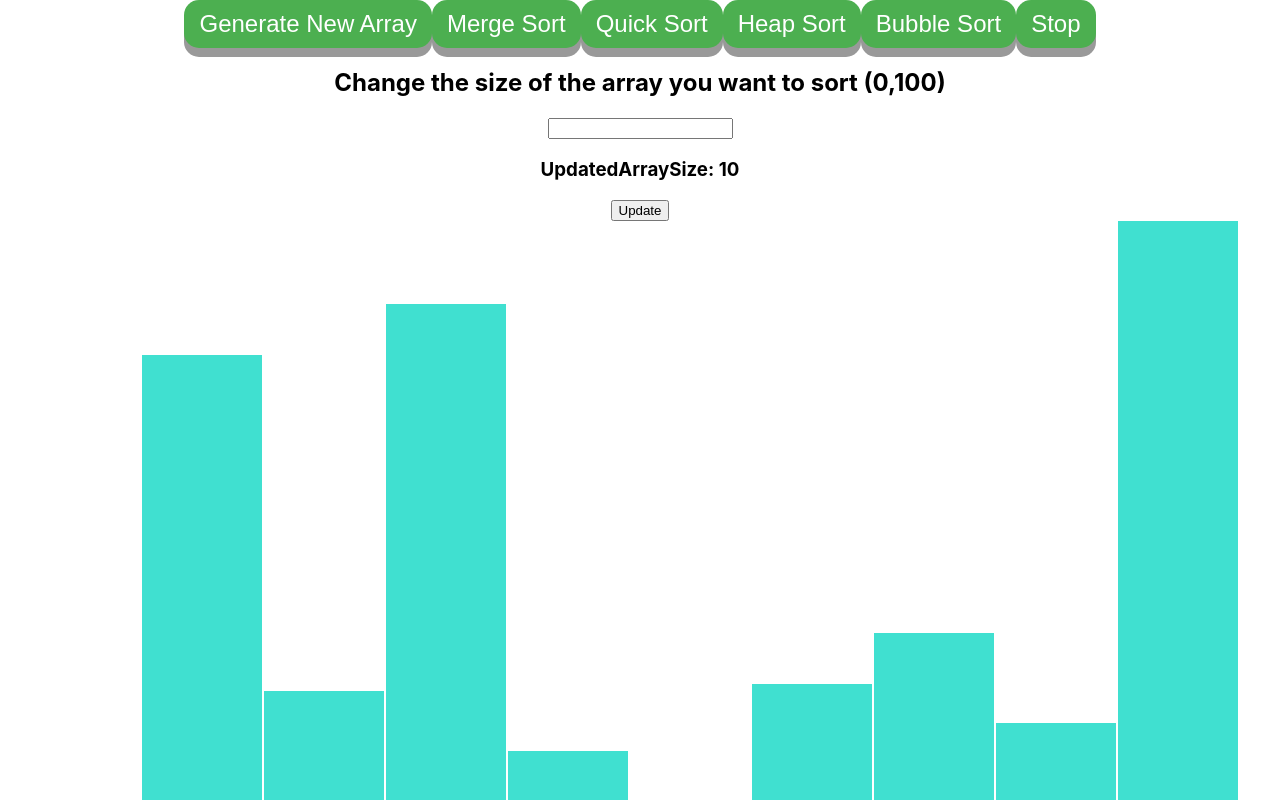
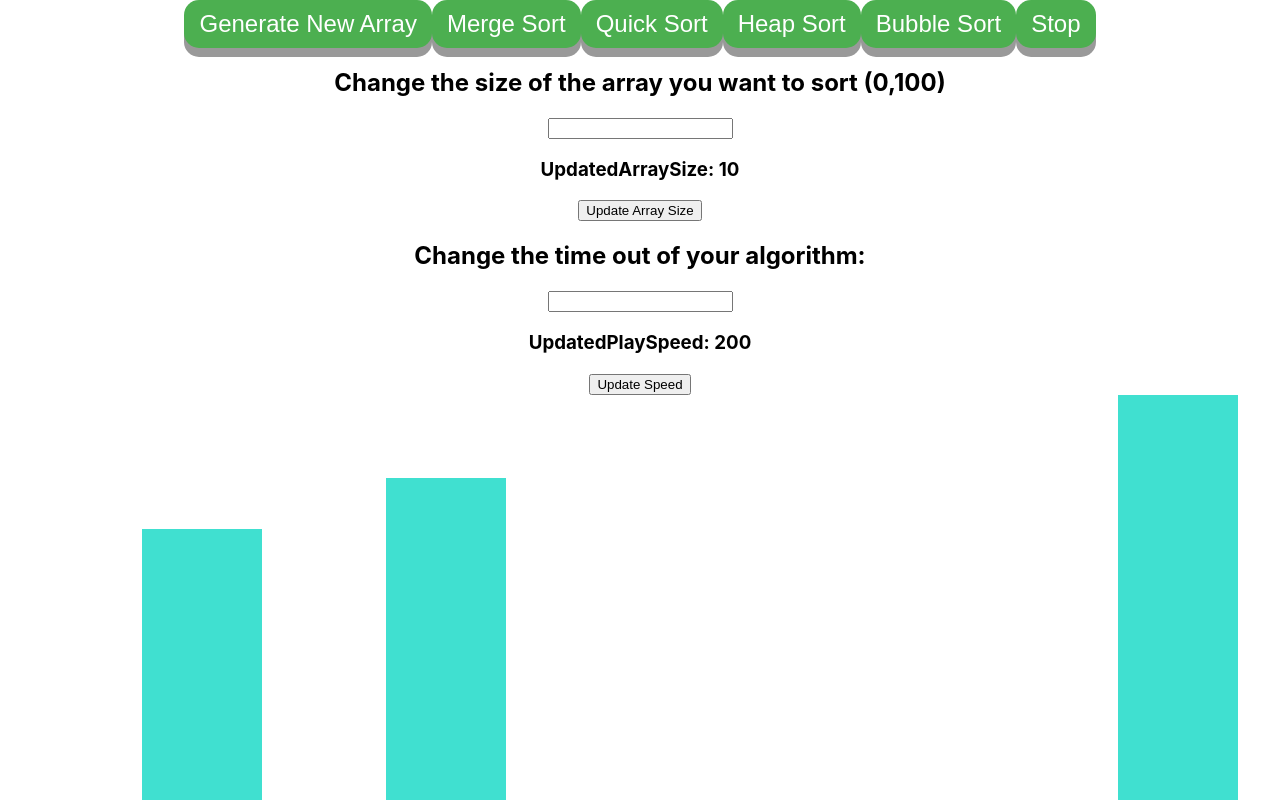
Before and after one commit to Hugo-coder-hjh/VisualSorting, a React (Create React App) app: page / in a window 1280 px wide. Shown: the top 800 px of the page. Built offline with nearby package versions, Linux system fonts and the light colour scheme.

Commit message:
speed change

```diff
--- a/src/SortingVisualizer/SortingVisualizer.jsx
+++ b/src/SortingVisualizer/SortingVisualizer.jsx
@@ -1,9 +1,9 @@
-import {React, useEffect, useState} from 'react';
+import React, {useEffect, useState} from 'react';
 import { getMergeSortAnimations, getQuickSortAnimations, getBubblesortAnimations, getHeapSortAnimations } from '../sortingAlgorithms/sortingAlgorithms.js';
 import './SortingVisualizer.css';
 
 // Change this value for the speed of the animations.
-const ANIMATION_SPEED_MS = 200;
+// const ANIMATION_SPEED_MS = 200;
 
 // Change this value for the number of bars (value) in the array.
 // const NUMBER_OF_ARRAY_BARS = 10;
@@ -31,6 +31,16 @@ export default function SortingVisualizer() {
   const handleClick = () => {
     // 👇 "message" stores input field value
     setNUMBER_OF_ARRAY_BARS(message);
+  };
+
+  const [bufferSpeed, setBufferSpeed] = useState('');
+  const [ANIMATION_SPEED_MS, setANIMATION_SPEED_MS] = useState('200');
+  const handleBuffer = (event) => {
+    setBufferSpeed(event.target.value);
+  };
+  const handleSpeed = () => {
+    // 👇 "message" stores input field value
+    setANIMATION_SPEED_MS(bufferSpeed);
   };
 
   // Change this value for the number of bars (value) in the array.
@@ -232,7 +242,7 @@ export default function SortingVisualizer() {
 
 
   return (
-    <>
+    <div>
     <div className="button-container">
       <button className="button" onClick={() => resetArray()}>Generate New Array</button>
       <button className="button" onClick={() => mergeSort()}>Merge Sort</button>
@@ -252,7 +262,20 @@ export default function SortingVisualizer() {
         value={message}
       />
       <h3>UpdatedArraySize: {NUMBER_OF_ARRAY_BARS}</h3>
-      <button onClick={handleClick}>Update</button>
+      <button onClick={handleClick}>Update Array Size</button>
+    </div>
+
+    <div className="speed-change">
+      <h2>Change the time out of your algorithm:</h2>
+      <input
+        type="text"
+        id="speed"
+        name="speed"
+        onChange={handleBuffer}
+        value={bufferSpeed}
+      />
+      <h3>UpdatedPlaySpeed: {ANIMATION_SPEED_MS}</h3>
+      <button onClick={handleSpeed}>Update Speed</button>
     </div>
 
     <div className="array-container">
@@ -268,7 +291,7 @@ export default function SortingVisualizer() {
       ))}
     </div>
 
-  </>
+  </div>
   );
 }
 
```
